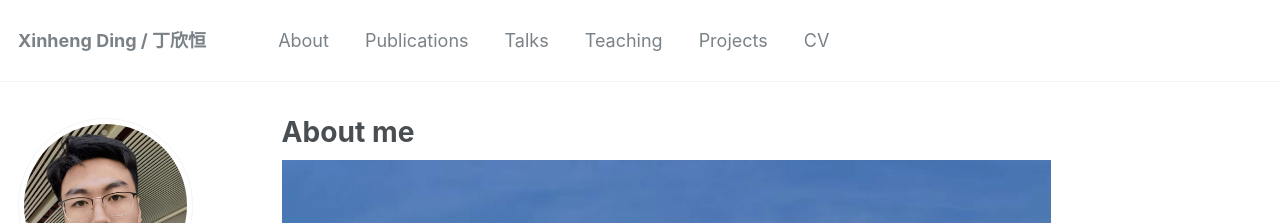
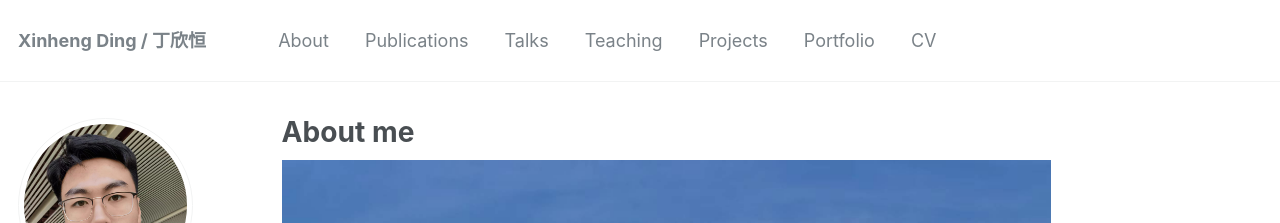
Before and after one commit to XinhengDing/XinhengDing.github.io, a Jekyll site: the page built from _pages/about.md, in a window 1280 px wide and 1225 px high. Shown: the top 223 px of the window. Built offline with Jekyll 4.4.1, drawn with Linux system fonts in a browser that asks for light colours.

Commit message:
Update navigation.yml

```diff
--- a/_data/navigation.yml
+++ b/_data/navigation.yml
@@ -15,5 +15,8 @@ main:
   - title: "Projects"
     url: /talks/
 
+  - title: "Portfolio"
+    url: /portfolio
+
   - title: "CV"
     url: /cv/
```
